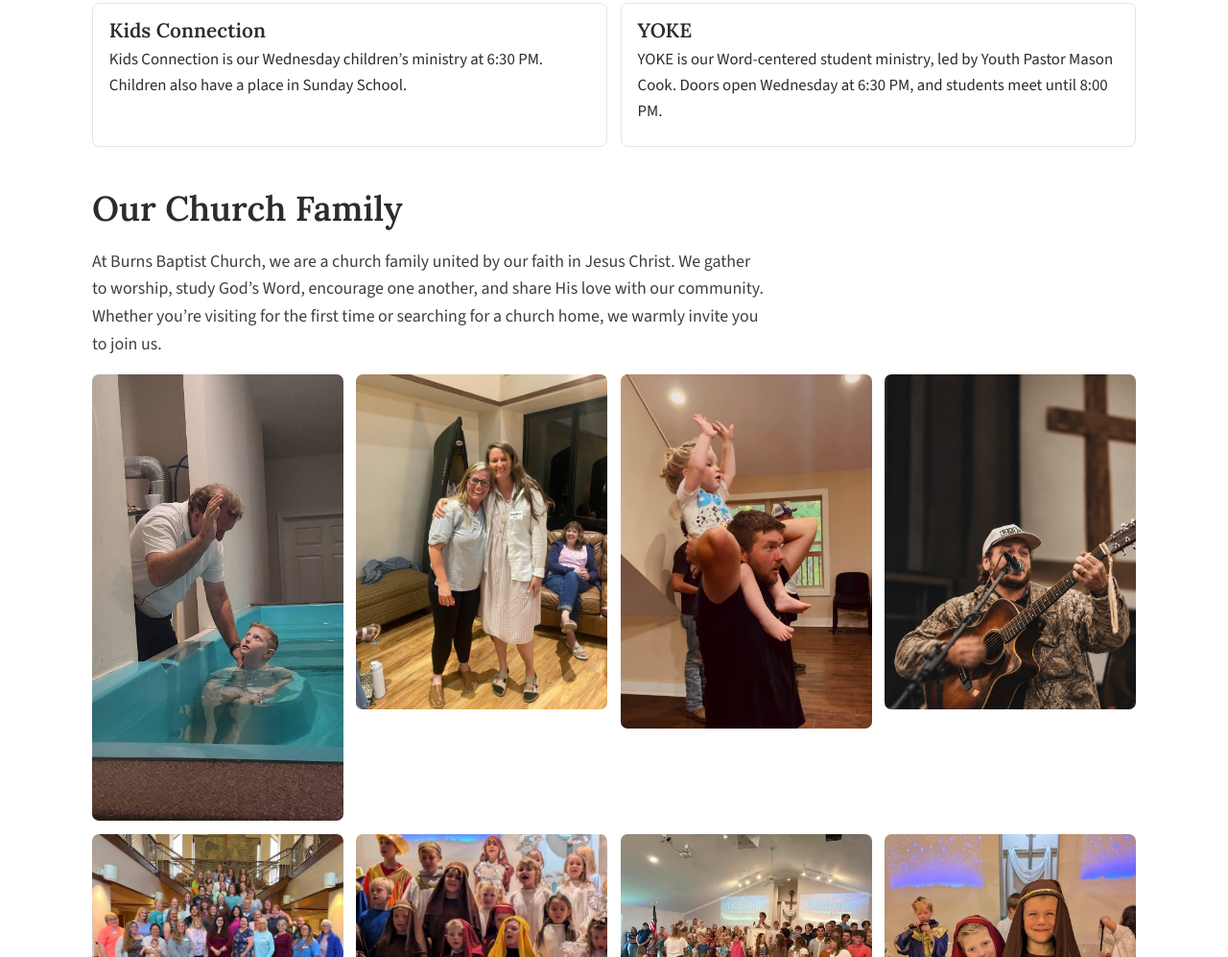
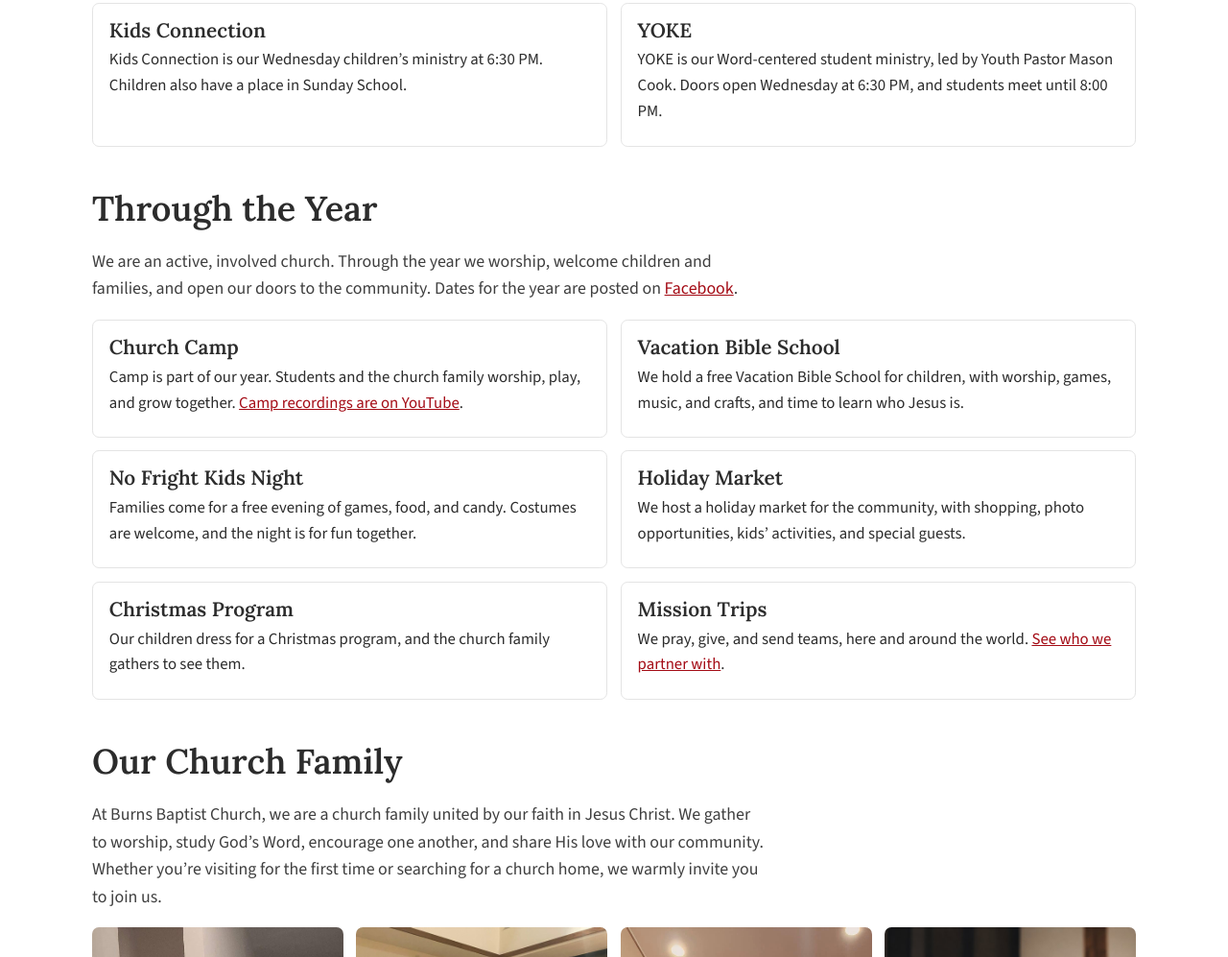
Before and after one commit to CodyTVWeber/burns-baptist-church, a plain HTML site: page index.html in a window 1280 px wide. Shown: the part 1089-2086 px from the top of the page at 96% size. Drawn offline with nearby package versions, Linux system fonts and the light colour scheme.

Commit message:
Add the church’s yearly activities from Facebook and YouTube (#9)
* Add sourced yearly activities to the home page

Facebook, YouTube, and public event listings name church camp, the 2026 Vacation Bible School, the December 12 Winter Wonderland Market, and a current canned-goods request. Past dates stay in the research note.

Co-authored-by: CodyTVWeber <CodyTVWeber@users.noreply.github.com>

* Describe yearly gatherings without this year's dates

Through the Year now shows the church as active and involved: camp, Vacation Bible School, No Fright Kids Night, a holiday market, the Christmas program, and mission trips. Specific dates stay in the research note.

Co-authored-by: CodyTVWeber <CodyTVWeber@users.noreply.github.com>

---------

Co-authored-by: Cursor Agent <cursoragent@cursor.com>
Co-authored-by: CodyTVWeber <CodyTVWeber@users.noreply.github.com>

```diff
--- a/index.html
+++ b/index.html
@@ -89,6 +89,39 @@
           <article>
             <h3>YOKE</h3>
             <p>YOKE is our Word-centered student ministry, led by Youth Pastor Mason Cook. Doors open Wednesday at 6:30 PM, and students meet until 8:00 PM.</p>
+          </article>
+        </div>
+      </div>
+    </section>
+
+    <section class="section" style="padding-top: 0;">
+      <div class="wrap">
+        <h2 class="section-title">Through the Year</h2>
+        <p class="lede">We are an active, involved church. Through the year we worship, welcome children and families, and open our doors to the community. Dates for the year are posted on <a href="https://www.facebook.com/p/Burns-Baptist-Church-61585569585817/" target="_blank" rel="noopener noreferrer">Facebook<span class="sr-only"> (opens in a new tab)</span></a>.</p>
+        <div class="ministry-grid">
+          <article>
+            <h3>Church Camp</h3>
+            <p>Camp is part of our year. Students and the church family worship, play, and grow together. <a href="https://www.youtube.com/@burnsbaptistchurch-burnstn1436" target="_blank" rel="noopener noreferrer">Camp recordings are on YouTube<span class="sr-only"> (opens in a new tab)</span></a>.</p>
+          </article>
+          <article>
+            <h3>Vacation Bible School</h3>
+            <p>We hold a free Vacation Bible School for children, with worship, games, music, and crafts, and time to learn who Jesus is.</p>
+          </article>
+          <article>
+            <h3>No Fright Kids Night</h3>
+            <p>Families come for a free evening of games, food, and candy. Costumes are welcome, and the night is for fun together.</p>
+          </article>
+          <article>
+            <h3>Holiday Market</h3>
+            <p>We host a holiday market for the community, with shopping, photo opportunities, kids’ activities, and special guests.</p>
+          </article>
+          <article>
+            <h3>Christmas Program</h3>
+            <p>Our children dress for a Christmas program, and the church family gathers to see them.</p>
+          </article>
+          <article>
+            <h3>Mission Trips</h3>
+            <p>We pray, give, and send teams, here and around the world. <a href="mission.html">See who we partner with</a>.</p>
           </article>
         </div>
       </div>
```
Also changed, not shown: 1 other file.
